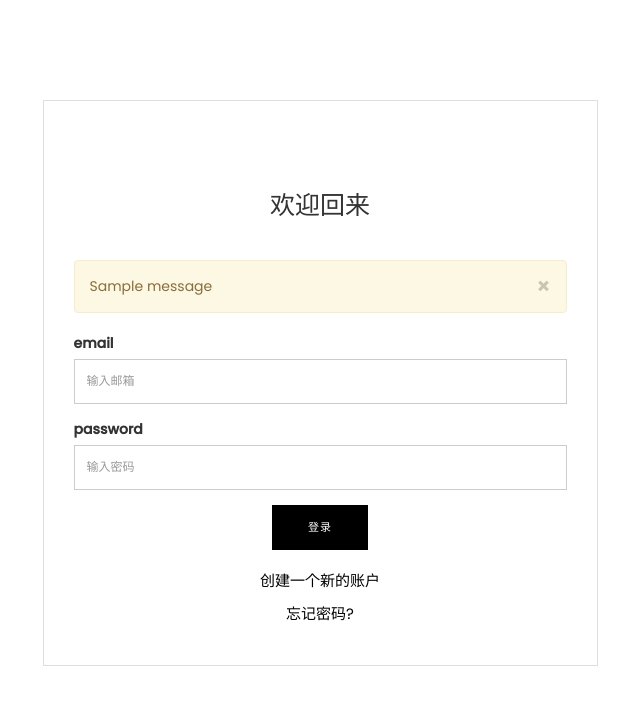
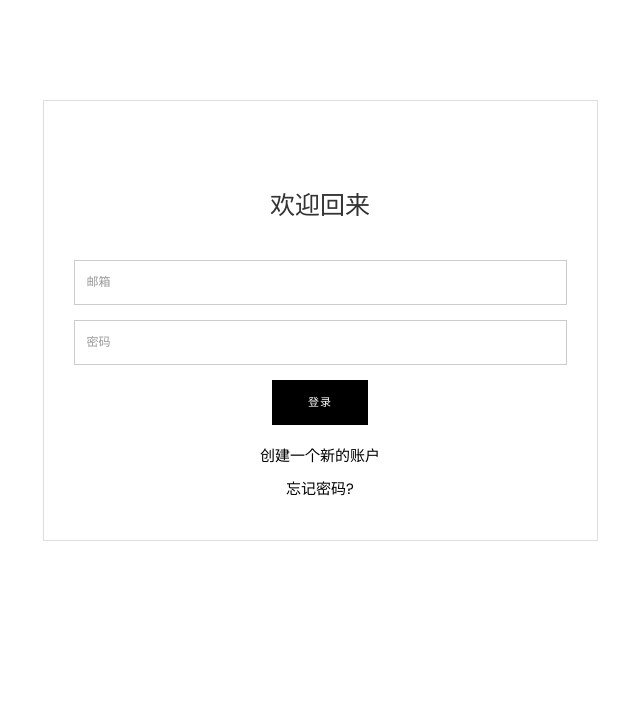
Before and after one commit to Wei-Qi/-Second-hand-commodity-trading-platform, a Flask app: page /user/login in a window 1280 px wide. Shown: the top 705 px of the page, without its empty margins (320-960 px from the left). Run offline with Flask 2, Linux system fonts and the light colour scheme; tables that the repository leaves empty hold one stand-in row (values such as "Sample post"); one stand-in notice (Sample message) is shown; some libraries are stand-ins or nearby versions.

Commit message:
更新了登录注册页面

```diff
--- a/templates/login.html
+++ b/templates/login.html
@@ -1,18 +1,3 @@
-<!--
-THEME: Aviato | E-commerce template
-VERSION: 1.0.0
-AUTHOR: Themefisher
-
-HOMEPAGE: https://themefisher.com/products/aviato-e-commerce-template/
-DEMO: https://demo.themefisher.com/aviato/
-GITHUB: https://github.com/themefisher/Aviato-E-Commerce-Template/
-
-WEBSITE: https://themefisher.com
-TWITTER: https://twitter.com/themefisher
-FACEBOOK: https://www.facebook.com/themefisher
--->
-
-
 <!DOCTYPE html>
 <html lang="en">
 <head>
@@ -31,7 +16,7 @@ FACEBOOK: https://www.facebook.com/themefisher
   <meta name="generator" content="Themefisher Constra HTML Template v1.0">
 
   <!-- Favicon -->
-  <link rel="shortcut icon" type="image/x-icon" href="images/favicon.png" />
+  <link rel="shortcut icon" type="image/x-icon" href="..static/images/logo.png" />
 
   <!-- Themefisher Icon font -->
   <link rel="stylesheet" href="../static/plugins/themefisher-font/style.css">
@@ -59,43 +44,12 @@ FACEBOOK: https://www.facebook.com/themefisher
             <!-- <img src="images/logo.png" alt=""> -->
           </a>
           <h2 class="text-center">欢迎回来</h2>
-          <form class="text-left clearfix" action="/user/login" method="post" >
-          {{ form.hidden_tag() }}
-          <div>
-              {%for message in get_flashed_messages()%}
-                <div class="alert alert-warning">
-                    <button type="button" class="close" data-dismiss="alert">&times;</button>
-                    {{message}}
-                </div>
-              {%endfor%}
+          <form class="text-left clearfix" action="index.html" >
+            <div class="form-group">
+              <input type="email" class="form-control"  placeholder="邮箱">
             </div>
             <div class="form-group">
-{#              <input type="email" class="form-control"  placeholder="邮箱">#}
-                {{ form.email.label(class="form-control-label") }}
-                    {% if form.email.errors %}
-                        {{ form.email(class="form-control") }}
-                        <div class="invalid-feedback">
-                            {% for error in form.email.errors %}
-                                <span>{{ error }}</span>
-                            {% endfor %}
-                        </div>
-                    {% else %}
-                        {{ form.email(class="form-control") }}
-                    {% endif %}
-            </div>
-            <div class="form-group">
-{#              <input type="password" class="form-control" placeholder="密码">#}
-                {{ form.password.label(class="form-control-label") }}
-                    {% if form.password.errors %}
-                        {{ form.password(class="form-control") }}
-                        <div class="invalid-feedback">
-                            {% for error in form.password.errors %}
-                                <span>{{ error }}</span>
-                            {% endfor %}
-                        </div>
-                    {% else %}
-                        {{ form.password(class="form-control") }}
-                    {% endif %}
+              <input type="password" class="form-control" placeholder="密码">
             </div>
             <div class="text-center">
               <button type="submit" class="btn btn-main text-center" >登录</button>
@@ -103,8 +57,8 @@ FACEBOOK: https://www.facebook.com/themefisher
           </form>
 
           <p class="mt-20">
-            <a href="/user/signin"> 创建一个新的账户
-              <p><a href="/user/forget_password"> 忘记密码?</a></p>
+            <a href="signin.html"> 创建一个新的账户
+              <p><a href="forget-password.html"> 忘记密码?</a></p>
             </a></p>
         </div>
       </div>
```
Also changed, not shown: templates/forget-password.html (+13 -3 lines), templates/index.html (+6 -12 lines), templates/signin.html (+2 -5 lines).
